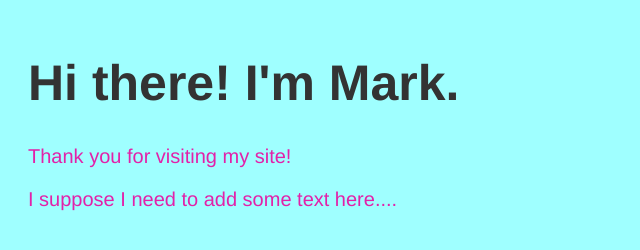
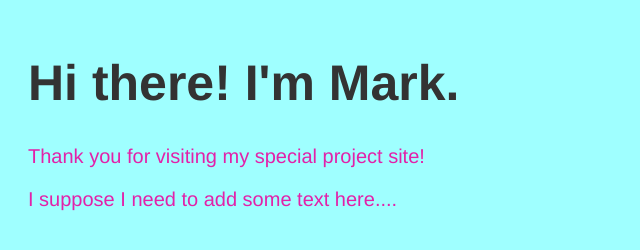
Before and after one commit to mjudman/mjudman.github.io, a plain HTML site: page index.html in a window 1280 px wide. Shown: the whole page, without its empty margins (0-640 px from the left). Drawn offline with Linux system fonts and the light colour scheme.

Commit message:
First project pages commit

```diff
--- a/index.html
+++ b/index.html
@@ -11,7 +11,7 @@
 
 <body>
   <h1>Hi there! I'm Mark.</h1>
-  <p>Thank you for visiting my site!</p>
+  <p>Thank you for visiting my special project site!</p>
   <p>I suppose I need to add some text here....</p>
 </body>
 </html>
```
